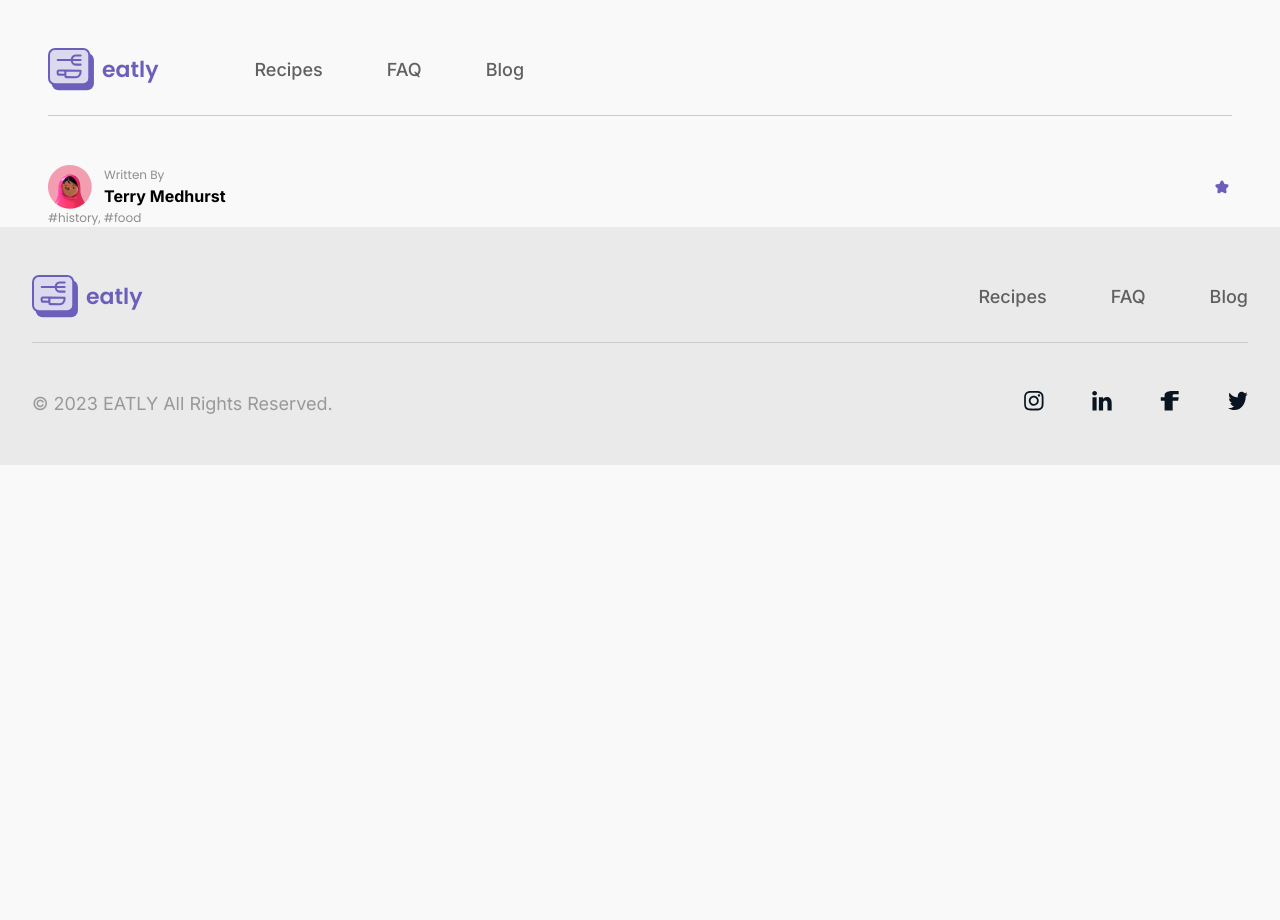
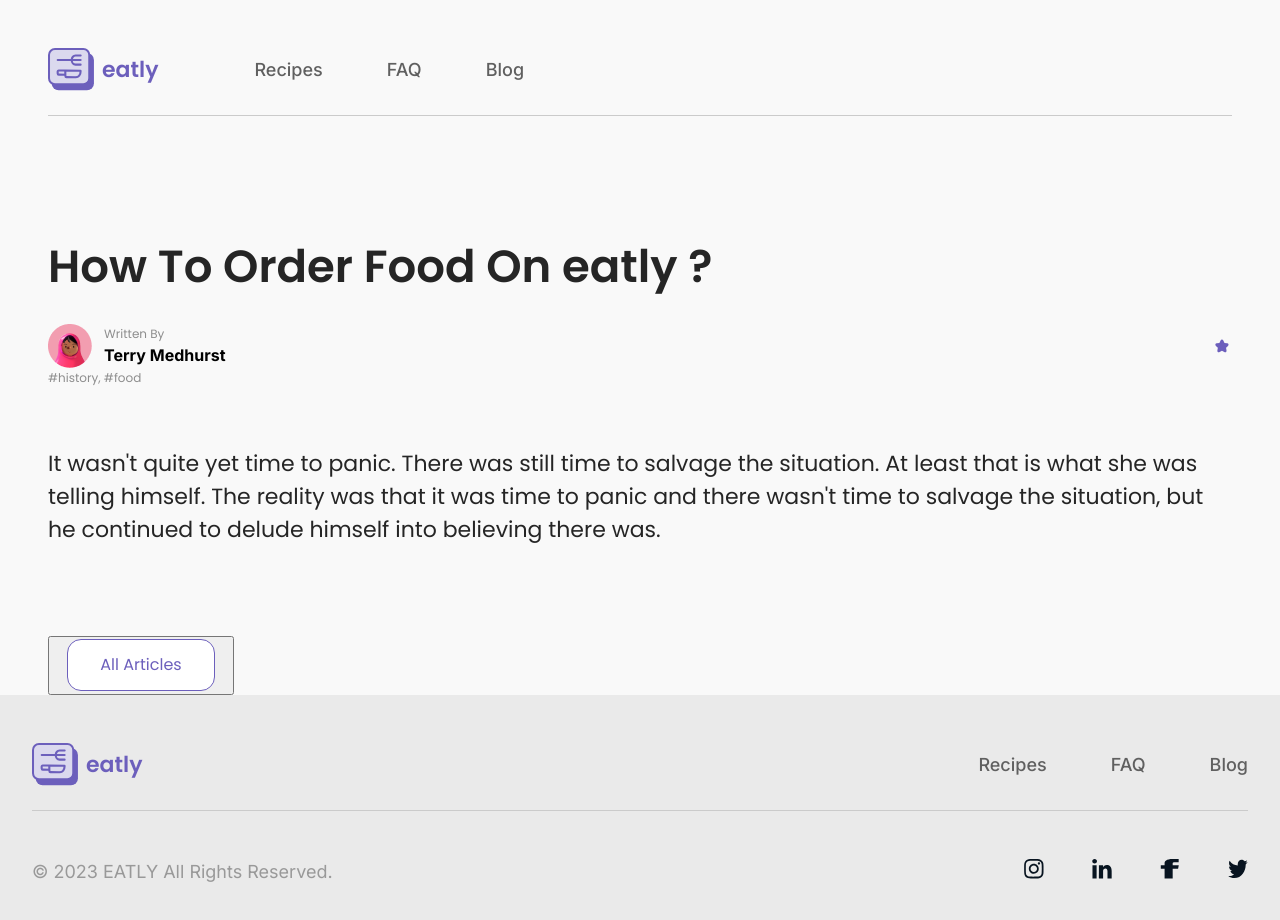
Before and after one commit to Archibald-of-Genoa/eatly, a React (Create React App) app: page /OneArticle in a window 1280 px wide. Shown: the top 920 px of the page. Before the commit the page ends 800 px from the top, so only its background shows below. Built offline with nearby package versions, Linux system fonts and the light colour scheme.

Commit message:
One Article stage 2

```diff
--- /dev/null
+++ b/src/components/OneArticle/OneArticle.styled.tsx
@@ -0,0 +1,24 @@
+import styled from "styled-components";
+
+export const H3 = styled.h3`
+  font-family: "Poppins";
+  font-size: 45px;
+  font-weight: 600;
+  color: #252525;
+  margin-top: 78px;
+  margin-bottom: 32px;
+  `;
+
+export const P = styled.p`
+  font-family: "Poppins";
+  font-size: 22px;
+  font-weight: 400;
+  color: #252525;
+  margin-top: 60px;
+  margin-bottom: 90px;
+`;
+
+export const OutlinedButtonContainer = styled.button`
+    width: 186px;
+    height: 59px;
+`
--- a/src/components/OneArticle/OneArticle.tsx
+++ b/src/components/OneArticle/OneArticle.tsx
@@ -2,7 +2,8 @@ import { ContainerStyled } from "../Container";
 import { Header } from "../Header";
 import { Footer } from "../Footer";
 import UserContainer from "../UserContainer/UserContainer";
-
+import { H3, OutlinedButtonContainer, P } from "./OneArticle.styled";
+import { BUTTON } from "../Button";
 const OneArticle = () => {
   return (
     <>
@@ -11,7 +12,18 @@ const OneArticle = () => {
       </ContainerStyled>
 
       <ContainerStyled>
+        <H3>How To Order Food On eatly ?</H3>
         <UserContainer />
+        <P>
+          It wasn't quite yet time to panic. There was still time to salvage the
+          situation. At least that is what she was telling himself. The reality
+          was that it was time to panic and there wasn't time to salvage the
+          situation, but he continued to delude himself into believing there
+          was.
+        </P>
+        <OutlinedButtonContainer>
+          <BUTTON view="outlined">All Articles</BUTTON>
+        </OutlinedButtonContainer>
       </ContainerStyled>
 
       <Footer />
```
